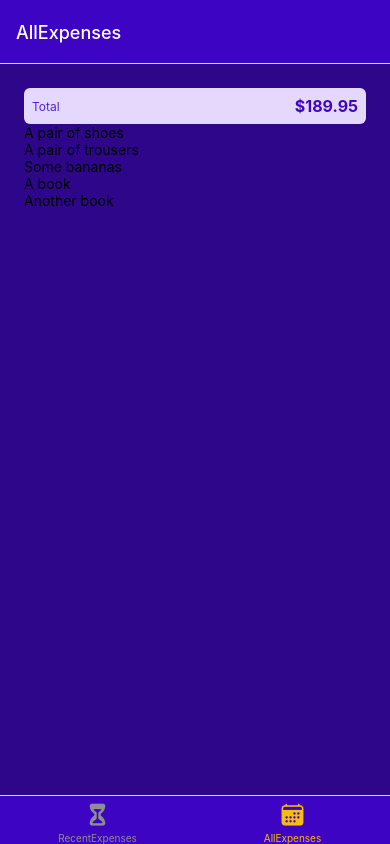
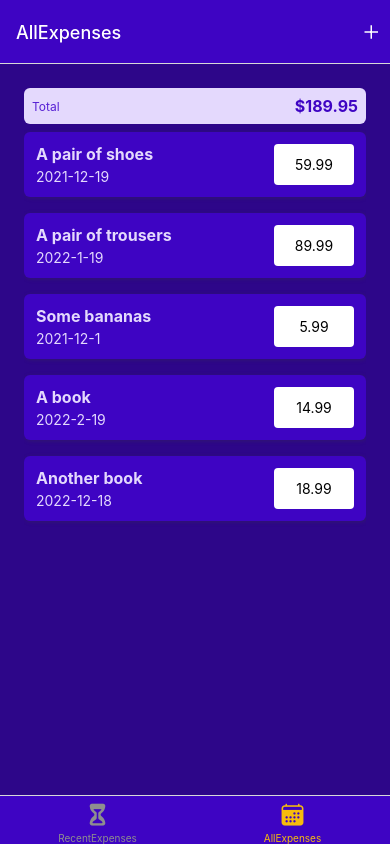
Before and after one commit to Ramses2/expense, a React Native app: screen /AllExpenses in a window 390 px wide. Built offline with nearby package versions, Linux system fonts and the light colour scheme.

Commit message:
Expense Item Util

```diff
--- a/App.js
+++ b/App.js
@@ -7,6 +7,7 @@
 import AllExpenses from './screens/AllExpenses';
 import { GlobalStyles } from './constants/style';
 import {Ionicons} from '@expo/vector-icons';
+import IconButton from './components/UI/IconButton';
 
 const Stack=createNativeStackNavigator();
 const BottomTabs=createBottomTabNavigator();
@@ -16,7 +17,8 @@
     headerStyle:{backgroundColor:GlobalStyles.colors.primary500},
     headerTintColor:'white',
     tabBarStyle:{backgroundColor:GlobalStyles.colors.primary500},
-    tabBarActiveTintColor:GlobalStyles.colors.accent500
+    tabBarActiveTintColor:GlobalStyles.colors.accent500,
+    headerRight:({tintColor})=><IconButton icon="add" size={24} color={tintColor} onPress={()=>{}}/>
   }}>
     <BottomTabs.Screen name="RecentExpenses" component={RecentExpenses} options={{
       tile: 'Recent Expenses',
--- /dev/null
+++ b/components/ExpensesOutput/ExpenseItem.js
@@ -0,0 +1,65 @@
+import { Pressable, Text, View, StyleSheet } from "react-native";
+import { GlobalStyles } from "../../constants/style";
+import { getFormattedDate } from "../../util/date";
+
+function ExpenseItem({description, amount, date}) {
+    function expensePresshandler() {}
+    return (
+        <Pressable onPress={expensePresshandler} style={({pressed}) => pressed && styles.pressed} >
+            <View style={styles.expenseItem}>
+                <View>
+                    <Text style={[styles.textBase, styles.description]}>{description}</Text>
+                    <Text style={styles.textBase}>{getFormattedDate(date)}</Text>
+                </View>
+                <View style={styles.amountContainer}>
+                    <Text sttyle={styles.amount}>{amount.toFixed(2)}</Text>
+                </View>
+            </View>
+        </Pressable>
+    )
+}
+
+export default ExpenseItem;
+
+const styles=StyleSheet.create({
+    expenseItem:{
+        padding:12,
+        marginVertical:8,
+        backgroundColor:GlobalStyles.colors.primary500,
+        flexDirection:'row',
+        justifyContent:'space-between',
+        borderRadius:6,
+        elevation:3,
+        shadowColor:GlobalStyles.colors.gray500,
+        shadowRadius:4,
+        shadowOffset:{width:1, height:1},
+        shadowOpacity:0.4
+    },
+
+    textBase:{
+        color: GlobalStyles.colors.primary50,
+
+    },
+
+    description: {
+        fontSize:16,
+        marginBottom:4,
+        fontWeight:'bold'
+    },
+    amountContainer: {
+        paddingHorizontal:12,
+        paddingVertical:4,
+        backgroundColor:'white',
+        justifyContent:'center',
+        alignItems:'center',
+        borderRadius:4,
+        minWidth:80
+    },
+    amount: {
+        color:GlobalStyles.colors.primary500,
+        fontWeight:'bold'
+    },
+    pressed:{
+        opacity:0.75
+    }
+})
--- a/components/ExpensesOutput/ExpensesList.js
+++ b/components/ExpensesOutput/ExpensesList.js
@@ -1,8 +1,9 @@
 import { Text,FlatList } from "react-native";
+import ExpenseItem from "./ExpenseItem";
 
 
 function renderExpenseItem(itemData) {
-    return <Text>{itemData.item.description}</Text>
+    return <ExpenseItem {...itemData.item} />
 }
 
 function ExpensesList({expenses}) {
--- a/components/ExpensesOutput/ExpensesOutput.js
+++ b/components/ExpensesOutput/ExpensesOutput.js
@@ -50,6 +50,9 @@
 const styles=StyleSheet.create({
     container:{
         flex:1,
+        paddingHorizontal:24,
+        paddingTop:24,
+        paddingBottom:0,
         padding:24,
         backgroundColor: GlobalStyles.colors.primary700
     }
--- /dev/null
+++ b/components/UI/IconButton.js
@@ -0,0 +1,23 @@
+import { Pressable, View, StyleSheet } from "react-native";
+import {Ionicons} from '@expo/vector-icons';
+
+function IconButton({icon,size,color,onPress}) {
+    return <Pressable onPress={onPress} style={({pressed}) => pressed && styles.pressed}>
+        <View style={styles.buttonContainer}>
+            <Ionicons name={icon}  size={size} color={color}/>
+        </View>
+    </Pressable>
+}
+
+export default IconButton;
+
+const styles=StyleSheet.create({
+    buttonContainer:{
+        borderRadius:24,
+        padding:6,
+        marggin:8
+    },
+    pressed:{
+        opacity:0.75
+    }
+})
--- /dev/null
+++ b/util/date.js
@@ -0,0 +1,3 @@
+export function getFormattedDate(date) {
+    return `${date.getFullYear()}-${date.getMonth()+1}-${date.getDate()}`
+}
```
